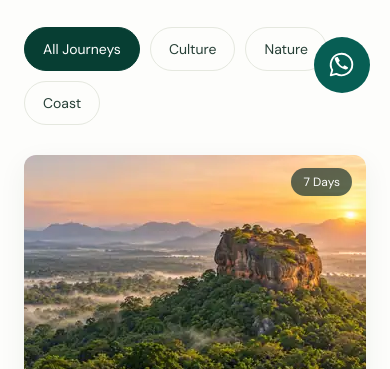
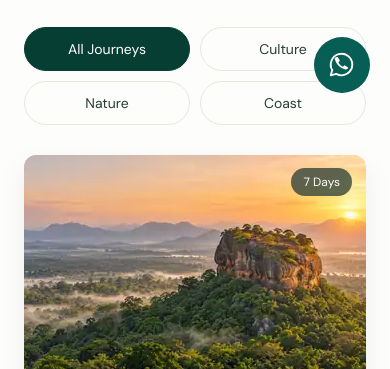
Before and after one commit to rizad-mohamed/Majestic-SriLanka, an Astro site: page /tours in a window 390 px wide. Shown: the part 731-1100 px from the top of the page. Built offline with nearby package versions, Linux system fonts and the light colour scheme; Astro itself is replaced by a stand-in of ours; a web font is replaced by a local one.

Commit message:
fix: balance tour filters across responsive screen sizes

```diff
--- a/src/styles/global.css
+++ b/src/styles/global.css
@@ -1455,9 +1455,11 @@ body.dialog-is-open {
   margin-bottom: 17px;
 }
 .filter-row {
-  display: flex;
+  display: grid;
+  grid-template-columns: repeat(4, minmax(0, 1fr));
   gap: 10px;
-  flex-wrap: wrap;
+  width: 100%;
+  max-width: 560px;
   margin-bottom: 30px;
 }
 .filter-button {
@@ -1466,6 +1468,9 @@ body.dialog-is-open {
   padding: 11px 23px;
   min-height: 44px;
   font-size: 13px;
+  min-width: 0;
+  white-space: normal;
+  overflow-wrap: anywhere;
 }
 .filter-button[aria-pressed="true"] {
   background: var(--green);
--- a/src/styles/mobile.css
+++ b/src/styles/mobile.css
@@ -228,6 +228,15 @@
   .deferred-section { content-visibility: visible; }
 }
 
+@media (max-width: 700px) {
+  .filter-row { margin-inline: auto; }
+  .filter-button { padding-inline: 12px; }
+}
+
+@media (max-width: 540px) {
+  .filter-row { grid-template-columns: repeat(2, minmax(0, 1fr)); }
+}
+
 @media (max-width: 370px) {
   .hero .button-row { display: grid; grid-template-columns: 1fr 1fr; gap: 8px; }
   .hero .button { padding-inline: 12px; font-size: 13px; }
```
